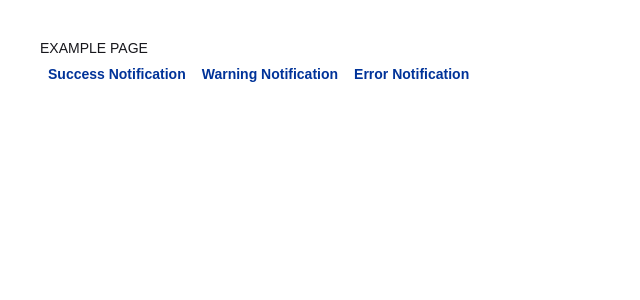
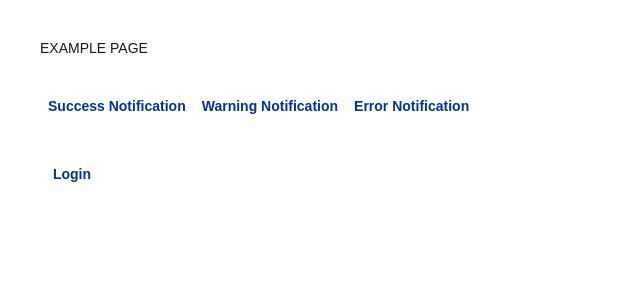
Before and after one commit to LuanLuL/app-godziny-frontend, a React (Create React App) app: page /example in a window 1280 px wide. Shown: the top 300 px of the page, without its empty margins (0-640 px from the left). Built offline with nearby package versions, Linux system fonts and the light colour scheme.

Commit message:
Adding axios and doing login

```diff
--- a/package.json
+++ b/package.json
@@ -10,6 +10,7 @@
     "ajv": "^6.12.6",
     "ajv-keywords": "^3.5.2",
     "app-godziny-frontend": "file:",
+    "axios": "^1.7.7",
     "react": "^18.3.1",
     "react-dom": "^18.3.1",
     "react-router-dom": "^6.26.2",
--- a/src/ui/sysPages/example/Example.tsx
+++ b/src/ui/sysPages/example/Example.tsx
@@ -1,13 +1,22 @@
 import React from "react";
 import { Box, Button, Typography } from "@mui/material";
 import { SysAppLayoutContext } from "../../../app/AppLayout";
+import axios, { AxiosError } from "axios";
 
 export const Example = () => {
   const { showNotification } = React.useContext(SysAppLayoutContext);
 
   return (
-    <Box sx={{ padding: "40px" }}>
+    <Box
+      sx={{
+        padding: "40px",
+        display: "flex",
+        gap: "2rem",
+        flexDirection: "column",
+      }}
+    >
       <Typography>EXAMPLE PAGE</Typography>
+      <Box>
         <Button
           onClick={() =>
             showNotification({
@@ -39,5 +48,31 @@ export const Example = () => {
           Error Notification
         </Button>
       </Box>
+      <Box>
+        <Button onClick={() => handleLogin()}>Login</Button>
+      </Box>
+    </Box>
   );
+
+  async function handleLogin() {
+    try {
+      console.log("entrou");
+      const response = await axios.post("http://localhost:8080/auth/login", {
+        email: "adm@uemg.com",
+        senha: "123456",
+      });
+      console.log("LOGIN  = ", response);
+      showNotification({
+        type: "success",
+        message: "Login realizado com sucesso!",
+      });
+    } catch (error) {
+      if (axios.isAxiosError(error)) {
+        showNotification({
+          type: "error",
+          message: error.response?.data?.detail || "An unknown error occurred",
+        });
+      }
+    }
+  }
 };
```
Also changed, not shown: 1 other file (tests, documents, lock files or other folders). Lines whose indentation alone changed are shown as unchanged.
